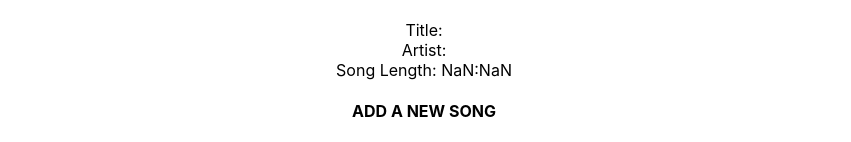
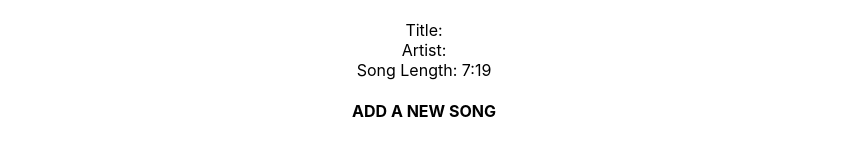
Before and after one commit to scwdev/tunr-lab-frontend, a React (Create React App) app: page / in a window 1280 px wide. Shown: the part 227-369 px from the top of the page, without its empty margins (216-1067 px from the left). Built offline with nearby package versions, Linux system fonts and the light colour scheme; no server answers.

Commit message:
changed input name=name to =title

```diff
--- a/src/App.js
+++ b/src/App.js
@@ -3,7 +3,7 @@ import './App.css';
 import Playlist from './components/Playlist';
 import Header from './components/Header'
 import FavoriteSongs from './components/FavoriteSongs';
-import Form from './Form';
+import Form from './components/Form';
 
 
 function App() {
--- a/src/components/FavoriteSongs.js
+++ b/src/components/FavoriteSongs.js
@@ -3,18 +3,24 @@ import Song from '../components/Song'
 
 const FavoriteSongs = (props) => {
     const loaded = () => {
+
+        //fucntion to check if songFavourite = true
+
         return (
-        <div>
-            <h1> Favorite Songs List </h1>
+            <div>
+                <h1> Favorite Songs List </h1>
                 <div className="favoriteSongsContainer">
-                    <Song label="remove from Favorites"/>
+                    <Song length={439} label="remove from Favorites"/>
                 </div>
-        </div>
+            </div>
+
         )
     }
+
     const loading = () => {
         return <div>Favorite Songs loading...</div>
     }
+
     return props ? loaded() : loading()
 }
 
--- a/src/Form.js
+++ b/src/components/Form.js
@@ -21,7 +21,7 @@ const Form = (props) => {
       <small>Title </small>
       <input
         type="text"
-        name="name"
+        name="title"
         value={formData.title}
         onChange={handleChange}
       />
```
